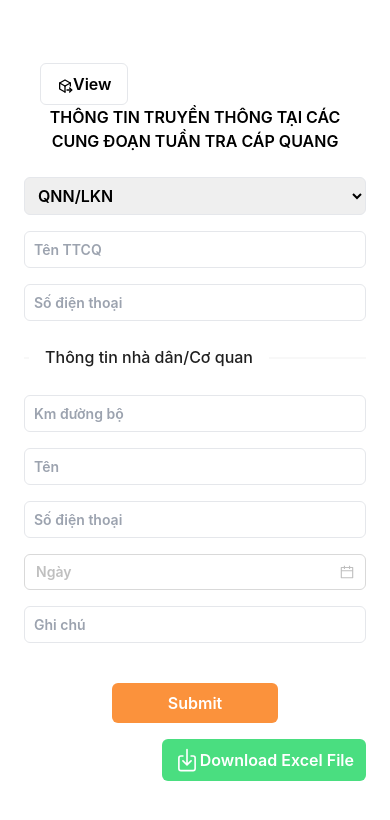
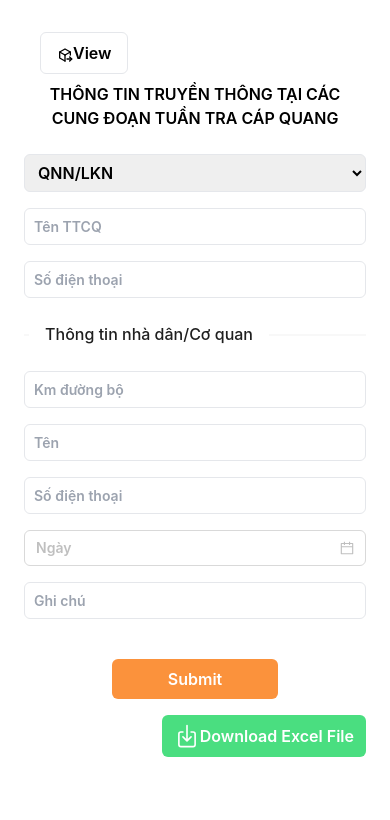
Before and after one commit to tranhuuvinh1109/freelance-dinh_cuong-Fe, a React (Vite) app: page / in a window 390 px wide. Shown: the top 820 px of the page. Built offline with nearby package versions, Linux system fonts and the light colour scheme.

Commit message:
ressponse

```diff
--- a/src/page/media/media.tsx
+++ b/src/page/media/media.tsx
@@ -83,9 +83,9 @@ const MediaPage = () => {
   return (
     <>
       {isLoading && createPortal(<LoadingPage />, document.body)}
-      <div className="flex justify-center items-center h-screen overflow-hidden">
+      <div className="md:flex md:justify-center md:items-center md:h-screen overflow-hidden">
         <div className="w-full md:w-3/5 md:border p-6 rounded-md md:shadow-xl">
-          <button className="mx-4 border px-4 py-2 rounded-md">
+          <button className="mx-4 my-2 border px-4 py-2 rounded-md">
             <Link to="view">
               <span className="flex items-center font-semibold hover:text-orange-400">
                 <TbPackageExport className="mt-1" />
```
